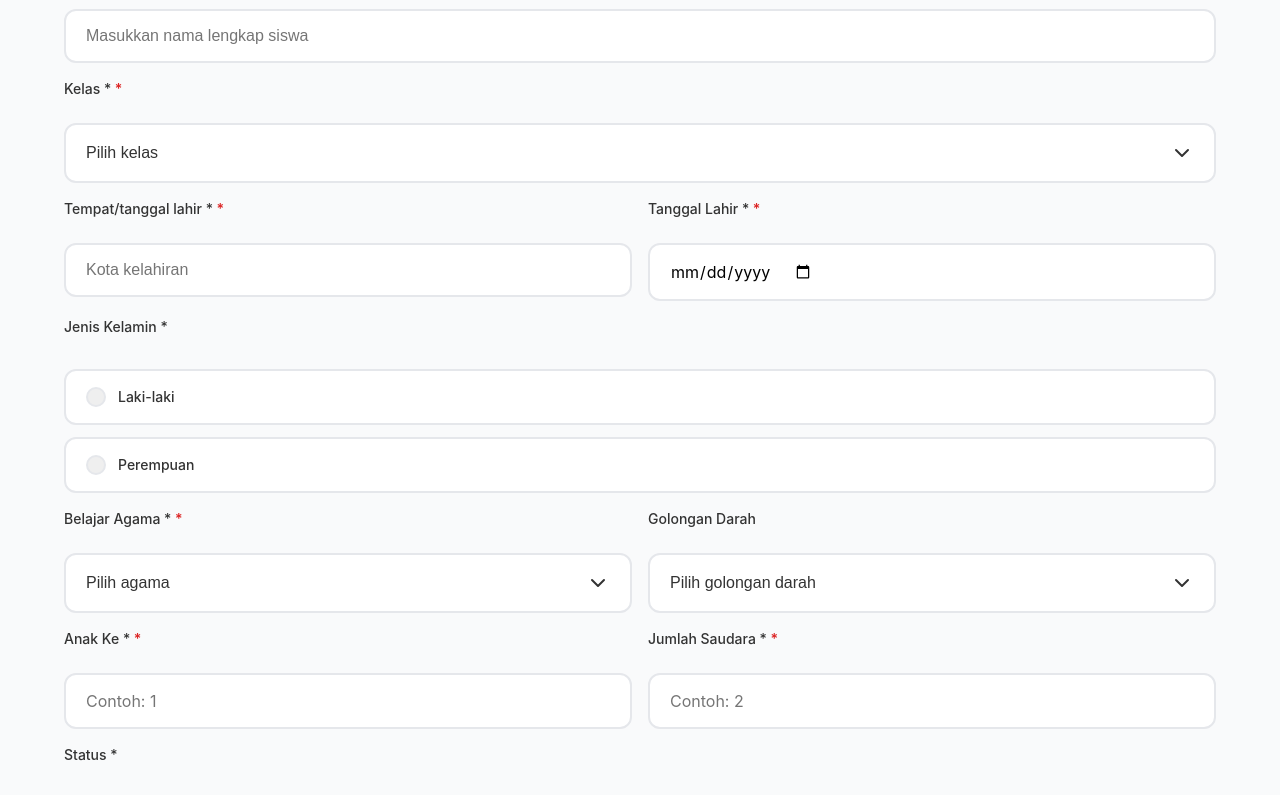
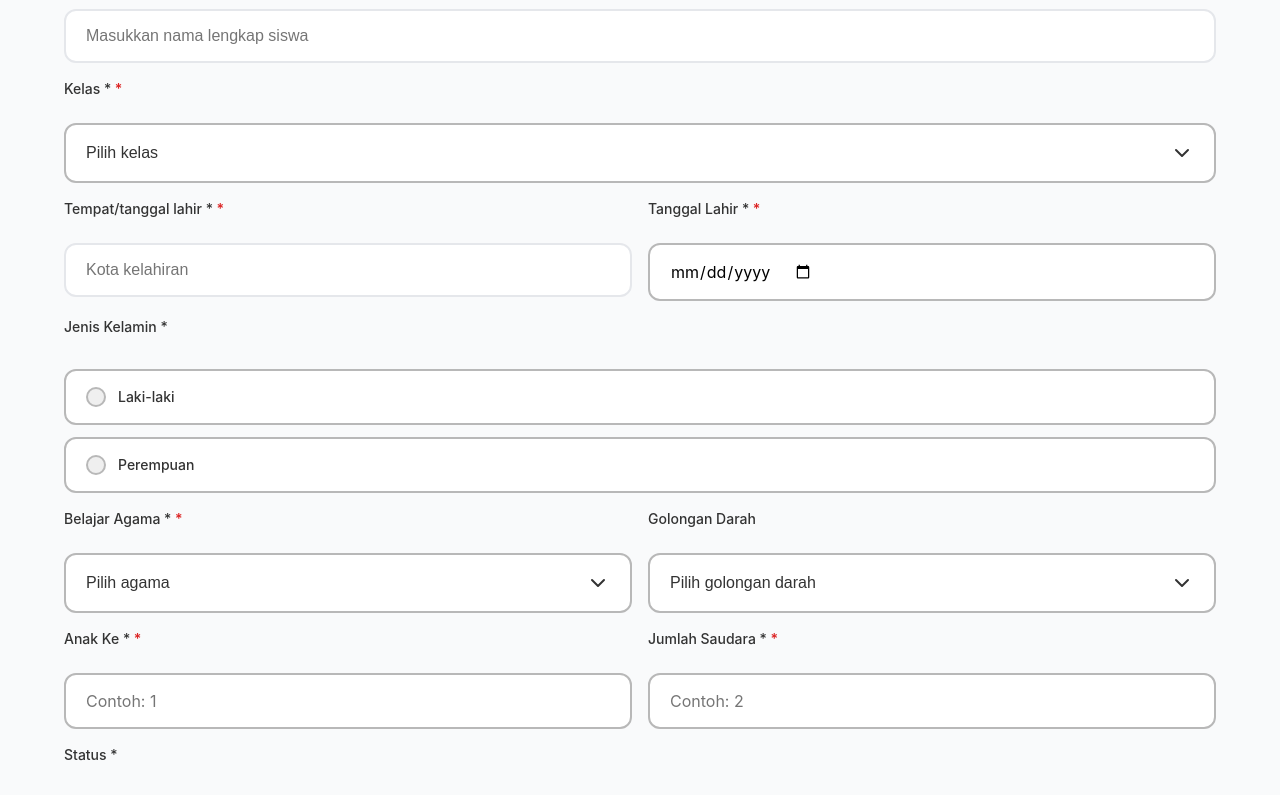
Before and after one commit to ChairulCode/client-web, a React (Vite) app: page /pendaftaran-siswa in a window 1280 px wide. Shown: the part 2800-3595 px from the top of the page. Built offline with nearby package versions, Linux system fonts and the light colour scheme; no server answers; a web font is replaced by a local one.

Commit message:
edit : some minor ui

```diff
--- a/src/components/footer/index.tsx
+++ b/src/components/footer/index.tsx
@@ -255,10 +255,10 @@ const Footer: React.FC = () => {
 
   return (
     <footer className="footer">
-      <div className="footer-bg-pattern"></div>
+      {/* <div className="footer-bg-pattern"></div>
       <div className="footer-bg-element footer-bg-element--1"></div>
       <div className="footer-bg-element footer-bg-element--2"></div>
-      <div className="footer-bg-element footer-bg-element--3"></div>
+      <div className="footer-bg-element footer-bg-element--3"></div> */}
 
       <div className="footer-container">
         <div className="footer-header">
--- a/src/pages/pendaftaran/pendaftaran.css
+++ b/src/pages/pendaftaran/pendaftaran.css
@@ -4,7 +4,7 @@
   --color-bg: #f9fafb;
   --color-text: #1f2937;
   --color-muted: #6b7280;
-  --color-border: #e5e7eb;
+  --color-border: #b8b8b8; /* ✅ Diubah dari #e5e7eb → lebih gelap & tegas */
   --color-success: #10b981;
   --color-destructive: #dc2626;
   --gradient-1: linear-gradient(to right, #f7d14c 0%, #86f8f9 100%);
@@ -737,7 +737,7 @@ input[type="email"],
 textarea,
 select {
   border-radius: 0.75rem !important;
-  border: 2px solid var(--color-border);
+  border: 2px solid var(--color-border); /* ✅ Otomatis pakai #b8b8b8 */
   padding: 1rem 1.25rem;
   width: 100%;
   transition: all 0.3s ease;
@@ -770,7 +770,7 @@ textarea {
 
 input[type="file"] {
   padding: 1rem;
-  border: 2px dashed var(--color-border);
+  border: 2px dashed var(--color-border); /* ✅ Otomatis pakai #b8b8b8 */
   border-radius: 0.75rem;
   background-color: #fafafa;
   transition: all 0.3s ease;
@@ -794,7 +794,7 @@ input[type="file"]:focus {
   justify-content: space-between;
   width: 100%;
   padding: 1rem 1.25rem;
-  border: 2px solid var(--color-border);
+  border: 2px solid var(--color-border); /* ✅ Otomatis pakai #b8b8b8 */
   border-radius: 0.75rem;
   background-color: white;
   font-size: 1rem;
@@ -911,7 +911,7 @@ input[type="file"]:focus {
   align-items: center;
   gap: 0.75rem;
   padding: 1rem 1.25rem;
-  border: 2px solid var(--color-border);
+  border: 2px solid var(--color-border); /* ✅ Otomatis pakai #b8b8b8 */
   border-radius: 0.75rem;
   background-color: white;
   transition: all 0.3s ease;
@@ -962,7 +962,7 @@ input[type="file"]:focus {
 .radio-group-item [role="radio"] {
   width: 20px;
   height: 20px;
-  border: 2px solid var(--color-border);
+  border: 2px solid var(--color-border); /* ✅ Otomatis pakai #b8b8b8 */
   border-radius: 50%;
   transition: all 0.3s ease;
   position: relative;
--- a/src/pages/songs/index.tsx
+++ b/src/pages/songs/index.tsx
@@ -25,7 +25,7 @@ const Songs = () => {
   const [showLyricsId, setShowLyricsId] = useState<number | null>(null);
   const audioRef = useRef<HTMLAudioElement>(null);
 
-const songs: Song[] = [
+  const songs: Song[] = [
     {
       id: 1,
       title: "Mars Perguruan W.R. Supratman",
@@ -35,7 +35,7 @@ const songs: Song[] = [
       audioUrl: `${audio}`,
       lyrics: [
         "Tribukit, Tribukit, Tribukit itu nama suatu perguruan",
-        "Tribukit, Tribukit, Tribukit perguruan yang slalu dibanggakan",
+        "Tribukit, Tribukit, Tribukit perguruan yang s'lalu dibanggakan",
         "Tribukit, Tribukit, Tribukit dari dulu sampai akhir zaman",
         "Tribukit, Tribukit, Tribukit sekarang bernama W.R. Supratman",
         "",
```
Also changed, not shown: 1 other file (tests, documents, lock files or other folders).
